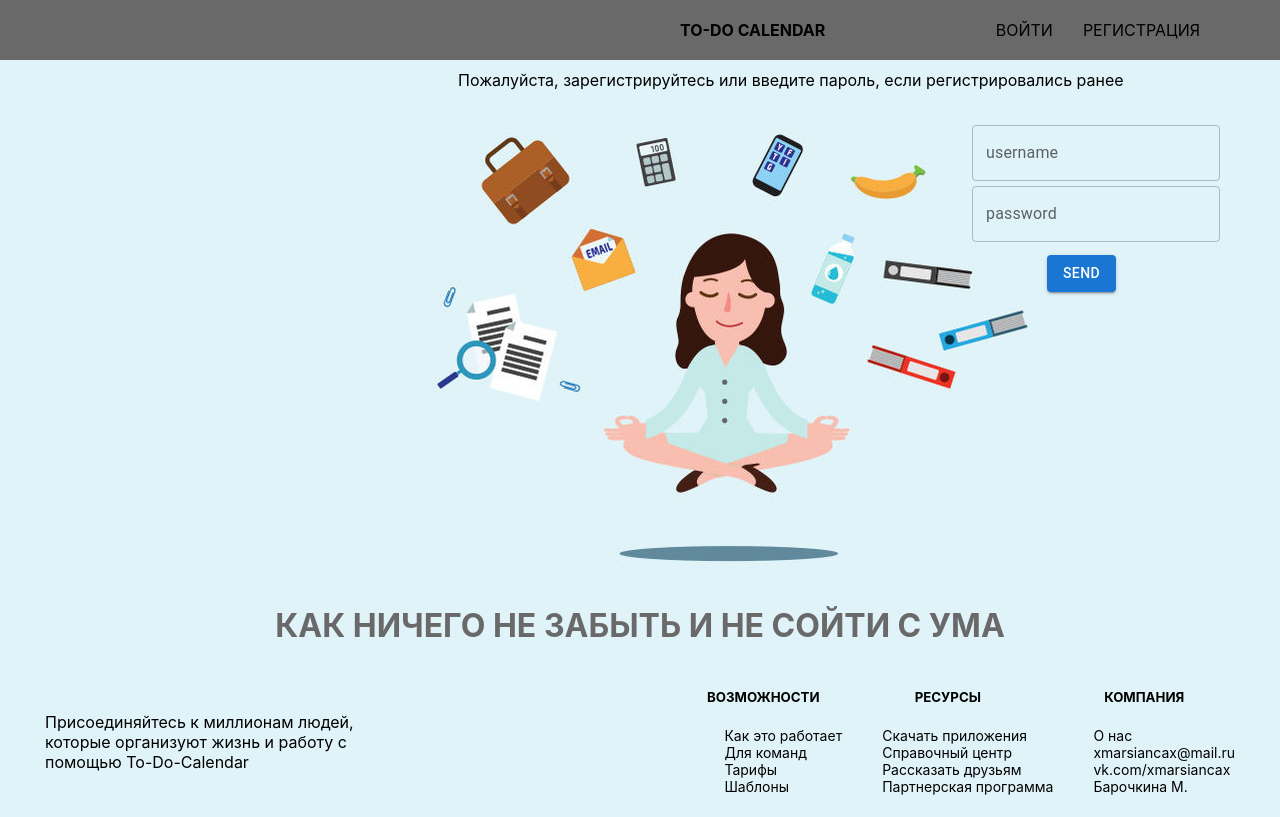
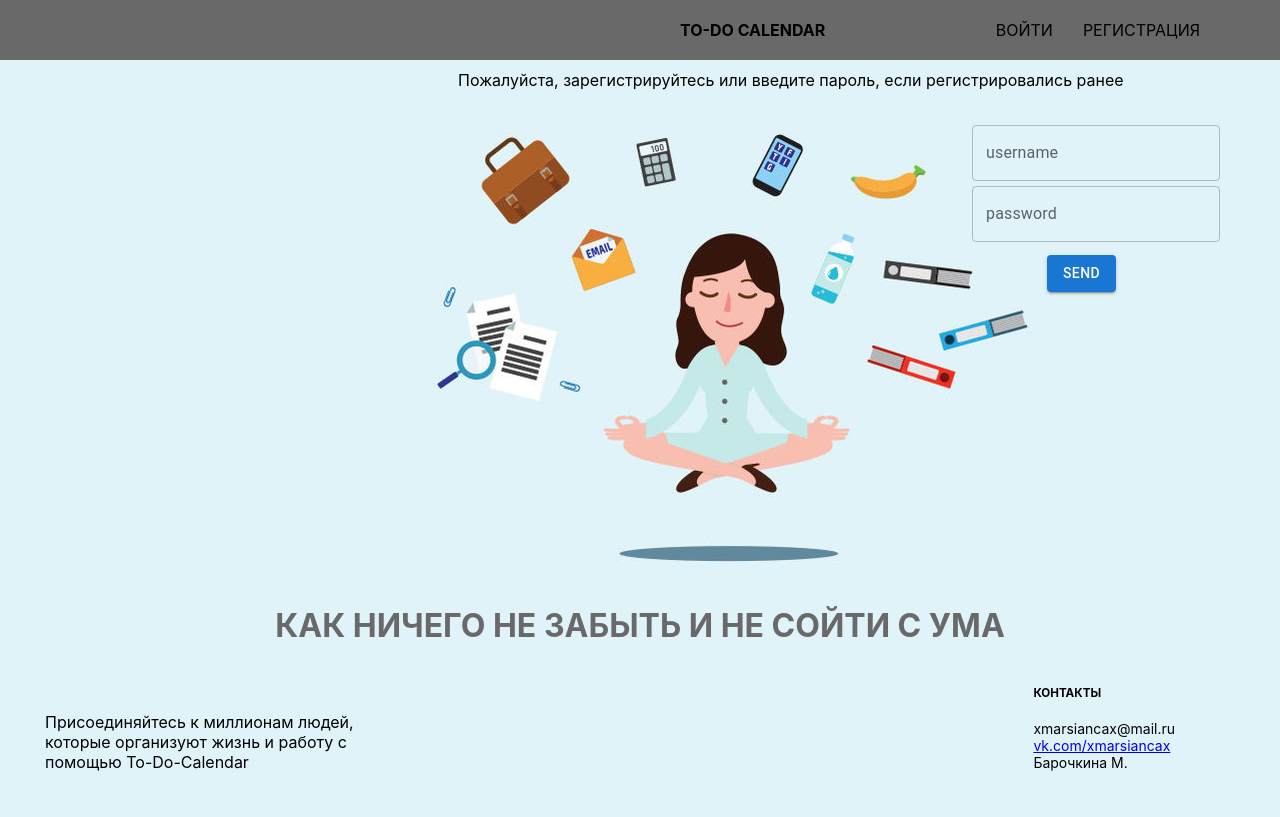
Before and after one commit to Mary-xmarsiancax/task-dnd-calendar-ts, a React (Create React App) app: page /login in a window 1280 px wide. Built offline with nearby package versions, Linux system fonts and the light colour scheme.

Commit message:
добавила в footer свои контакты

```diff
--- a/src/components/content/tasks-content/tasks-content.tsx
+++ b/src/components/content/tasks-content/tasks-content.tsx
@@ -29,7 +29,7 @@ const TasksContent = () => {
 
     return (
         <div className="tasks-wr">
-            <Marquee direction="left" speed={150}>Пожалуйста, перетащите задание в нужное Вам поле</Marquee>
+            <Marquee direction="left" speed={150}>Пожалуйста, создайте и перетащите задание в нужное Вам поле</Marquee>
             <div className="input-text" onSubmit={onSubmitAddTask}>
                 <Paper className="tasks-input"
                         component="form"
--- a/src/components/footer/footer.css
+++ b/src/components/footer/footer.css
@@ -19,7 +19,9 @@
 .footer-wr .footer-items {
     display: flex;
 }
+.footer-wr .footer-items .footer-item{
+    margin-right:60px;
+}
 
 .footer-wr h5 {
-    text-align: center;
 }
--- a/src/components/footer/footer.tsx
+++ b/src/components/footer/footer.tsx
@@ -1,4 +1,5 @@
 import "./footer.css"
+
 const Footer = () => {
     return (
         <div className="footer-wr">
@@ -6,32 +7,11 @@ const Footer = () => {
                 с помощью To-Do-Calendar
             </div>
             <div className="footer-items">
-                <div>
-                    <h5>ВОЗМОЖНОСТИ</h5>
+                <div className="footer-item">
                     <ol>
-                        <li>Как это работает</li>
-                        <li>Для команд</li>
-                        <li>Тарифы</li>
-                        <li>Шаблоны</li>
-                    </ol>
-                </div>
-                <div>
-                    <h5>РЕСУРСЫ</h5>
-                    <ol>
-                        <li> Скачать приложения</li>
-                        <li>
-                        </li>
-                        <li> Справочный центр</li>
-                        <li> Рассказать друзьям</li>
-                        <li>Партнерская программа</li>
-                    </ol>
-                </div>
-                <div>
-                    <h5>КОМПАНИЯ</h5>
-                    <ol>
-                        <li>О нас</li>
+                        <li><h5>КОНТАКТЫ</h5></li>
                         <li>xmarsiancax@mail.ru</li>
-                        <li>vk.com/xmarsiancax</li>
+                        <li><a href="https://vk.com/xmarsiancax">vk.com/xmarsiancax</a></li>
                         <li>Барочкина М.</li>
                     </ol>
                 </div>
```
